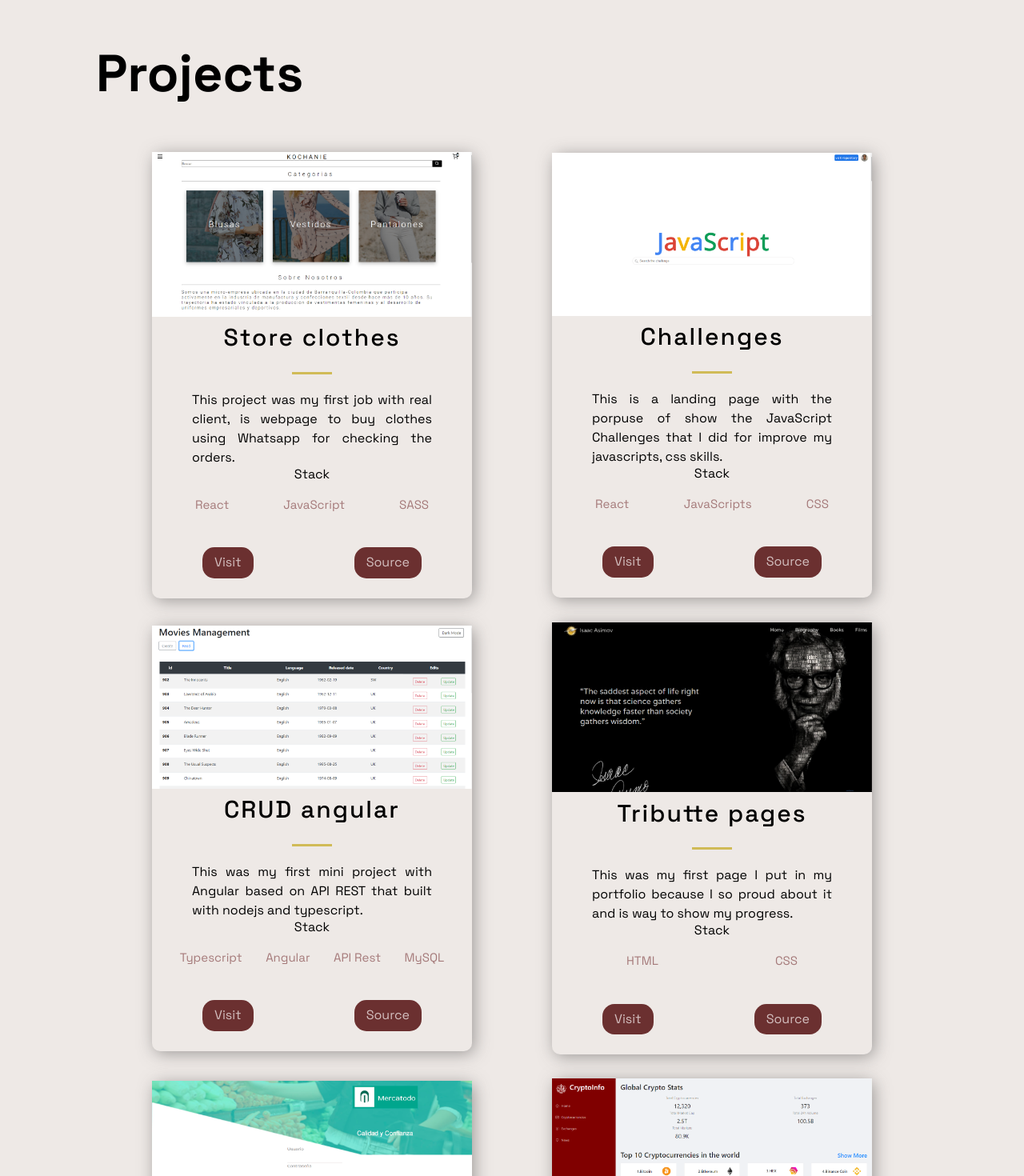
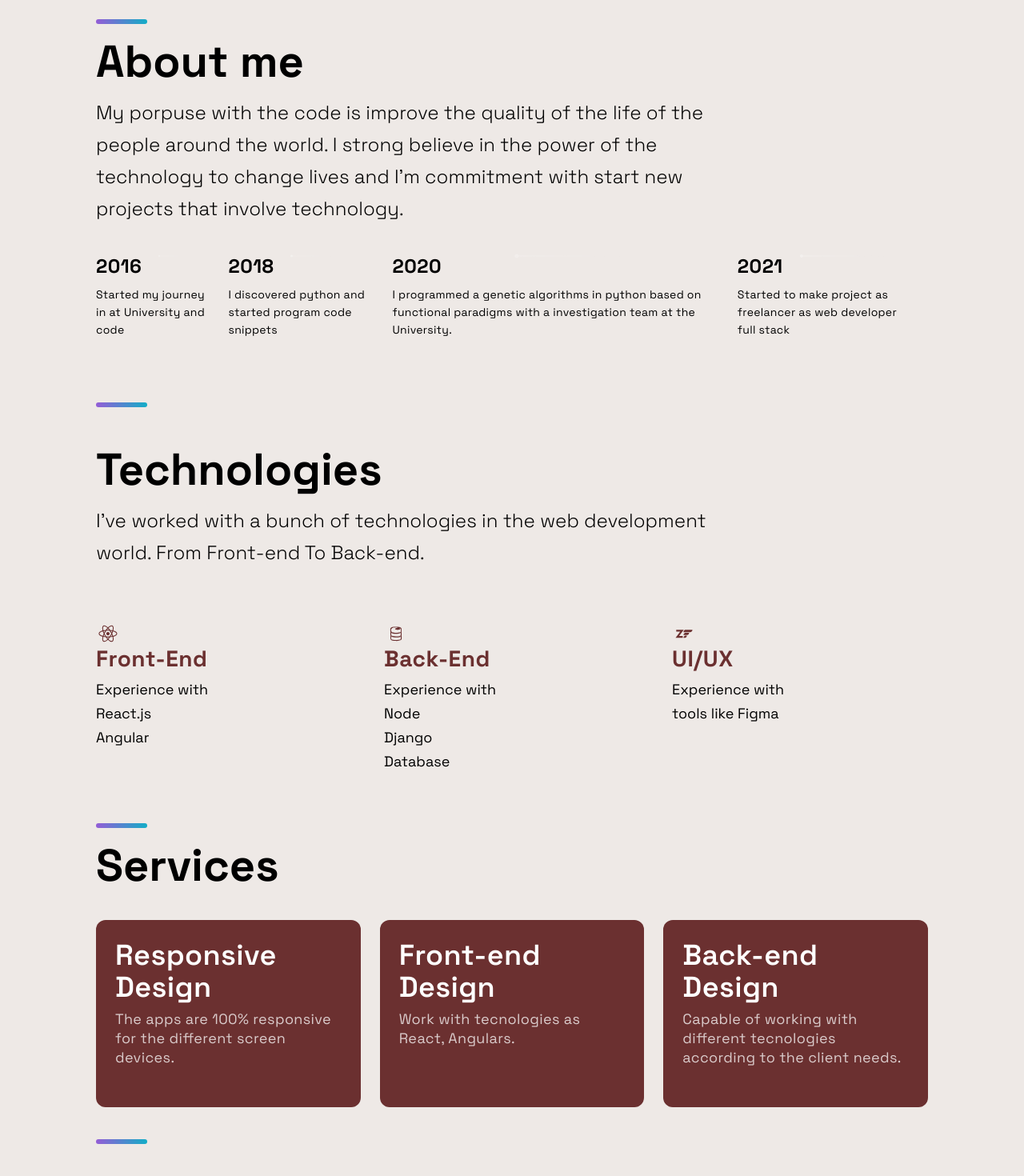
Before and after one commit to RafaelRamirez21/Portafolio-nextjs, a Next.js app: page / in a window 1280 px wide. Shown: the part 640-2110 px from the top of the page at 80% size. Built offline with nearby package versions, Linux system fonts and the light colour scheme.

Commit message:
updated components

```diff
--- a/src/components/Acomplishments/Acomplishments.js
+++ /dev/null
@@ -1,19 +0,0 @@
-import React from 'react';
-
-import { Section, SectionDivider, SectionTitle } from '../../styles/GlobalComponents';
-import { Box, Boxes, BoxNum, BoxText } from './AcomplishmentsStyles';
-
-const data = [
-  { number: 20, text: 'Open Source Projects'},
-  { number: 1000, text: 'Students', },
-  { number: 1900, text: 'Github Followers', },
-  { number: 5000, text: 'Github Stars', }
-];
-
-const Acomplishments = () => (
-  <div>
-    Acomplishments
-  </div>
-);
-
-export default Acomplishments;
--- a/src/components/Footer/FooterStyles.js
+++ b/src/components/Footer/FooterStyles.js
@@ -6,6 +6,7 @@ export const FooterWrapper = styled.section`
   padding: 2rem 48px 40px;
   margin: 1rem auto;
   box-sizing: content-box;
+	color: black;
 
 
   @media ${props => props.theme.breakpoints.sm} {
@@ -17,7 +18,7 @@ export const FooterWrapper = styled.section`
 export const LinkItem = styled.a`
 	font-size: 18px;
 	line-height: 30px;
-	color: rgba(255, 255, 255, 0.75);
+	color: black;
 	margin-bottom: 16px;
 	transition: .3s ease;
 	position: relative;
@@ -79,10 +80,15 @@ export const CompanyContainer = styled.div`
 		align-items: center;
 	}
 `
+export const TitleFooter = styled.div`
+	display: flex;
+	justify-content: center;
+	align-items: center;
+`;
 
 
 export const Slogan = styled.p`
-	color: rgba(255, 255, 255, 0.5);
+	color: black;
 	min-width: 280px;
 	letter-spacing: 0.02em;
 	font-size: 18px;
@@ -144,11 +150,12 @@ export const LinkColumn = styled.div`
 `
 export const LinkTitle = styled.h4`
 	font-style: normal;
+
 	font-weight: 600;
 	font-size: 12px;
 	line-height: 24px;
 	text-transform: uppercase;
-	color: rgba(255, 255, 255, 0.4);
+	color: black;
 	margin-bottom: 16px;
 
 	@media ${props => props.theme.breakpoints.sm} {
--- a/src/components/Header/Header.jsx
+++ b/src/components/Header/Header.jsx
@@ -25,7 +25,7 @@ const Header = () => {
     },
     {
       id: 4,
-      title: 'Contact me',
+      title: 'Contact',
       path: '#contact'
     },
 
--- /dev/null
+++ b/src/components/Services/Services.jsx
@@ -0,0 +1,32 @@
+import React from 'react';
+
+import { Section, SectionDivider, SectionTitle } from '../../styles/GlobalComponents';
+import { Box, Boxes, BoxNum, BoxText } from './ServicesStyles';
+
+const data = [
+  { name: "Responsive Design", text: 'The apps are 100% responsive for the different screen devices.' },
+  { name: "Front-end Design", text: 'Work with tecnologies as React, Angulars.', },
+  { name: "Back-end Design", text: 'Capable of working with different tecnologies according to the client needs.', },
+
+];
+
+const Servicess = () => (
+  <Section>
+    <SectionDivider />
+    <br />
+    <SectionTitle>Services</SectionTitle>
+    <Boxes>
+      {data.map((card, i) => (
+        <Box key={i}>
+          <BoxNum>{card.name}</BoxNum>
+          <BoxText>{card.text}</BoxText>
+          <br />
+        </Box>
+      ))}
+    </Boxes>
+
+
+  </Section>
+);
+
+export default Servicess;
--- a/src/components/Acomplishments/AcomplishmentsStyles.js
+++ b/src/components/Services/ServicesStyles.js
@@ -3,7 +3,7 @@ import styled from "styled-components"
 export const Boxes = styled.div`
   width: 100%;
   display: grid;
-  grid-template-columns: repeat(4, 1fr);
+  grid-template-columns: repeat(3, 1fr);
   gap: 24px;
   margin: 24px 0 40px;
 
@@ -23,9 +23,11 @@ export const Boxes = styled.div`
 `
 
 export const Box = styled.div`
-  background: #212D45;
+  background: #6b3030;
   border-radius: 12px;
-  height: 144px;
+  height: 234px;
+
+
   padding: 24px;
   @media ${props => props.theme.breakpoints.lg} {
     height: 210px;
@@ -67,6 +69,7 @@ export const BoxNum = styled.h5`
 
 export const BoxText = styled.p`
   font-style: normal;
+
   font-weight: normal;
   font-size: 18px;
   line-height: 24px;
--- a/src/components/Technologies/Technologies.jsx
+++ b/src/components/Technologies/Technologies.jsx
@@ -4,8 +4,8 @@ import { Section, SectionDivider, SectionText, SectionTitle } from '../../styles
 import { List, ListContainer, ListItem, ListParagraph, ListTitle } from './TechnologiesStyles';
 
 const Technologies = () => (
-  <Section>
-    <SectionDivider />
+  <Section id="tech">
+
     <br />
     <SectionTitle>Technologies</SectionTitle>
     <SectionText>
--- /dev/null
+++ b/src/components/TimeLine/TimeLine.jsx
@@ -0,0 +1,125 @@
+import React, { useState, useRef, useEffect } from 'react';
+
+import { CarouselButton, CarouselButtonDot, CarouselButtons, CarouselContainer, CarouselItem, CarouselItemImg, CarouselItemText, CarouselItemTitle, CarouselMobileScrollNode } from './TimeLineStyles';
+import { Section, SectionDivider, SectionText, SectionTitle } from '../../styles/GlobalComponents';
+import { TimeLineData } from '../../constants/constants';
+
+const TOTAL_CAROUSEL_COUNT = TimeLineData.length;
+
+const Timeline = () => {
+  const [activeItem, setActiveItem] = useState(0);
+  const carouselRef = useRef();
+
+  const scroll = (node, left) => {
+    return node.scrollTo({ left: left, behavior: 'smooth' });
+  }
+
+  const handleClick = (e, i) => {
+    e.preventDefault();
+
+    if (carouselRef.current) {
+      const scrollLeft = Math.floor(carouselRef.current.scrollWidth * 0.7 * (i / TimeLineData.length));
+
+      scroll(carouselRef.current, scrollLeft);
+    }
+  }
+
+  const handleScroll = () => {
+    if (carouselRef.current) {
+      const index = Math.round((carouselRef.current.scrollLeft / (carouselRef.current.scrollWidth * 0.7)) * TimeLineData.length);
+
+      setActiveItem(index);
+    }
+  }
+
+  // snap back to beginning of scroll when window is resized
+  // avoids a bug where content is covered up if coming from smaller screen
+  useEffect(() => {
+    const handleResize = () => {
+      scroll(carouselRef.current, 0);
+    }
+
+    window.addEventListener('resize', handleResize);
+  }, []);
+
+  return (
+    <Section id="about">
+      <SectionDivider />
+      <br />
+      <SectionTitle>About me</SectionTitle>
+      <SectionText>
+        My porpuse with the code is improve the quality of the life of the people around the world. I  strong believe in the power of the technology to change lives and I'm commitment with start new projects that involve technology.
+      </SectionText>
+      <CarouselContainer ref={carouselRef} onScroll={handleScroll}>
+        <>
+          {TimeLineData.map((item, i) => (
+            <CarouselMobileScrollNode key={i} final={i === TOTAL_CAROUSEL_COUNT - 1} >
+              <CarouselItem
+                index={i}
+                id={`carousel__item-${i}`}
+                active={activeItem}
+                onClick={(e) => handleClick(e, i)}>
+
+              </CarouselItem>
+
+              <CarouselItemTitle>{item.year}
+                <CarouselItemImg
+                  width="208"
+                  height="6"
+                  viewBox="0 0 208 6"
+                  fill="none"
+                  xmlns="http://www.w3.org/2000/svg">
+                  <path
+                    fill-rule="evenodd"
+                    clip-rule="evenodd"
+                    d="M2.5 5.5C3.88071 5.5 5 4.38071 5 3V3.5L208 3.50002V2.50002L5 2.5V3C5 1.61929 3.88071 0.5 2.5 0.5C1.11929 0.5 0 1.61929 0 3C0 4.38071 1.11929 5.5 2.5 5.5Z"
+                    fill="url(#paint0_linear)"
+                    fill-opacity="0.33"
+                  />
+                  <defs>
+                    <linearGradient
+                      id="paint0_linear"
+                      x1="-4.30412e-10"
+                      y1="0.5"
+                      x2="208"
+                      y2="0.500295"
+                      gradientUnits="userSpaceOnUse">
+                      <stop stop-color="white" />
+                      <stop
+                        offset="0.79478"
+                        stop-color="white"
+                        stop-opacity="0"
+                      />
+                    </linearGradient>
+                  </defs>
+                </CarouselItemImg>
+              </CarouselItemTitle>
+              <CarouselItemText>{item.text}</CarouselItemText>
+
+            </CarouselMobileScrollNode>
+          ))}
+
+        </>
+
+      </CarouselContainer>
+      <CarouselButtons>
+        {TimeLineData.map((item, i) => (
+          <CarouselButton
+            key={i}
+            index={i}
+            active={activeItem}
+            onClick={(e) => handleClick(e, i)}
+            type='button'
+          >
+            <CarouselButtonDot active={activeItem} />
+
+          </CarouselButton>
+        ))}
+      </CarouselButtons>
+      <SectionDivider />
+
+    </Section>
+  );
+};
+
+export default Timeline;
--- a/src/components/TimeLine/TimeLineStyles.js
+++ b/src/components/TimeLine/TimeLineStyles.js
@@ -3,7 +3,8 @@ import styled from 'styled-components'
 
 export const CarouselContainer = styled.ul`
   max-width: 1040px;
-  background: #0F1624;
+  background: #eee9e6;
+  color: black;
   padding: 0rem;
   list-style:none;
   display: flex;
@@ -44,13 +45,14 @@ export const CarouselItem = styled.div`
   border-radius: 3px;
   max-width: 196px;
 
+
   @media ${props => props.theme.breakpoints.md} {
-    max-width: 124px;
+    max-width: 110px;
   }
 
   @media ${props => props.theme.breakpoints.sm} {
     margin-left: 32px;
-    min-width: 120px;
+    min-width: 90px;
     background: #0E131F;
     padding: 4px;
     align-content: start;
@@ -66,14 +68,13 @@ export const CarouselItem = styled.div`
 
 export const CarouselItemTitle = styled.h4`
   font-weight: bold;
+  color:black ;
   font-size: 24px;
   line-height: 32px;
   letter-spacing: 0.02em;
   display: flex;
   /* This gradient is different due to the size of the Title container, it must transition sooner to be visible on the text */
-  background: linear-gradient(121.57deg, #FFFFFF 10%, rgba(255, 255, 255, 0.66) 30.15%);
-  -webkit-background-clip: text;
-  -webkit-text-fill-color: transparent;
+  /* background: linear-gradient(121.57deg, #FFFFFF 10%, rgba(255, 255, 255, 0.66) 30.15%); */
   margin-bottom: 8px;
 
   @media ${props => props.theme.breakpoints.md} {
@@ -85,6 +86,7 @@ export const CarouselItemTitle = styled.h4`
   @media ${props => props.theme.breakpoints.sm} {
     font-size: 16px;
     line-height: 24px;
+    width: 110px;
   }
 `
 export const CarouselItemImg = styled.svg`
@@ -103,7 +105,7 @@ export const CarouselItemText = styled.p`
   font-size: 14px;
   line-height: 22px;
   letter-spacing: 0.02em;
-  color: rgba(255, 255, 255, 0.75);
+  color: black;
   padding-right: 16px;
 
   @media ${props => props.theme.breakpoints.md} {
@@ -119,6 +121,7 @@ export const CarouselItemText = styled.p`
 `
 export const CarouselButtons = styled.div`
   width: 288px;
+
 
   display: none;
   visibility: hidden;
--- a/src/constants/constants.js
+++ b/src/constants/constants.js
@@ -76,9 +76,8 @@ export const projects = [
 ];
 
 export const TimeLineData = [
-  { year: 2017, text: 'Started my journey', },
-  { year: 2018, text: 'Worked as a freelance developer', },
-  { year: 2019, text: 'Founded JavaScript Mastery', },
-  { year: 2020, text: 'Shared my projects with the world', },
-  { year: 2021, text: 'Started my own platform', },
+  { year: 2016, text: 'Started my journey in at University and code', },
+  { year: 2018, text: 'I discovered python and started program code snippets', },
+  { year: 2020, text: 'I programmed a genetic algorithms in python based on functional paradigms with a investigation team at the University.', },
+  { year: 2021, text: 'Started  to make project as freelancer as web developer full stack', },
 ];
--- a/src/pages/index.js
+++ b/src/pages/index.js
@@ -1,4 +1,4 @@
-import Acomplishments from '../components/Acomplishments/Acomplishments';
+import Services from '../components/Services/Services';
 import BgAnimation from '../components/BackgrooundAnimation/BackgroundAnimation';
 import Hero from '../components/Hero/Hero';
 import Projects from '../components/Projects/Projects';
@@ -14,10 +14,12 @@ const Home = () => {
         <Hero />
         <BgAnimation />
       </Section>
+      <Timeline />
+      <Technologies />
+      <Services />
       <Projects />
-      <Technologies />
-      <Timeline />
-      <Acomplishments />
+
+
     </Layout>
   );
 };
```
Also changed, not shown: src/components/Footer/Footer.js (+51 -4 lines), src/components/TimeLine/TimeLine.js (deleted, +0 -52 lines).
